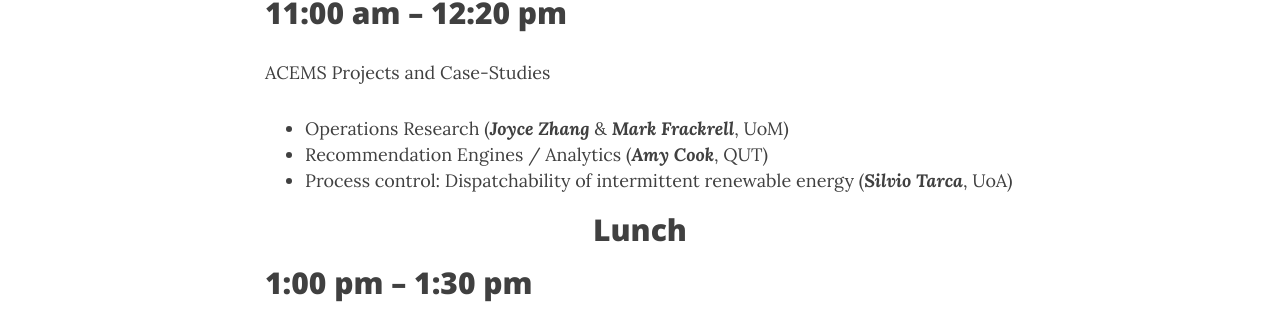
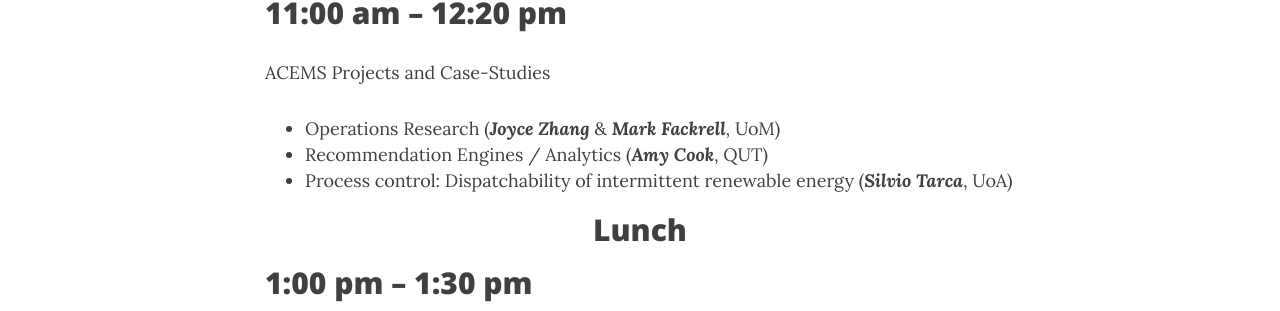
Before and after one commit to stephentwright/acems-bloodservice-workshop, a Jekyll site: the page built from _posts/2016-08-08-the-program.md, in a window 1280 px wide and 900 px high, scrolled down 911 px. Shown: the part 143-454 px from the top of the window. Built offline with Jekyll 4.4.1, drawn with Linux system fonts in a browser that asks for light colours; nearby versions of some CDN libraries; comment, search, counter and statistics services are not loaded.

Commit message:
fix typo in Mark Facrell

```diff
--- a/_posts/2016-08-08-the-program.md
+++ b/_posts/2016-08-08-the-program.md
@@ -28,7 +28,7 @@ The Blood Services Research and Development planning cycle and Communication uni
 ## 11:00 am – 12:20 pm
 ACEMS Projects and Case-Studies
 
-+ Operations Research (_**Joyce Zhang**_ & _**Mark Frackrell**_, UoM)
++ Operations Research (_**Joyce Zhang**_ & _**Mark Fackrell**_, UoM)
 + Recommendation Engines / Analytics (_**Amy Cook**_, QUT)
 + Process control:  Dispatchability of intermittent renewable energy (_**Silvio Tarca**_, UoA)
 
```
